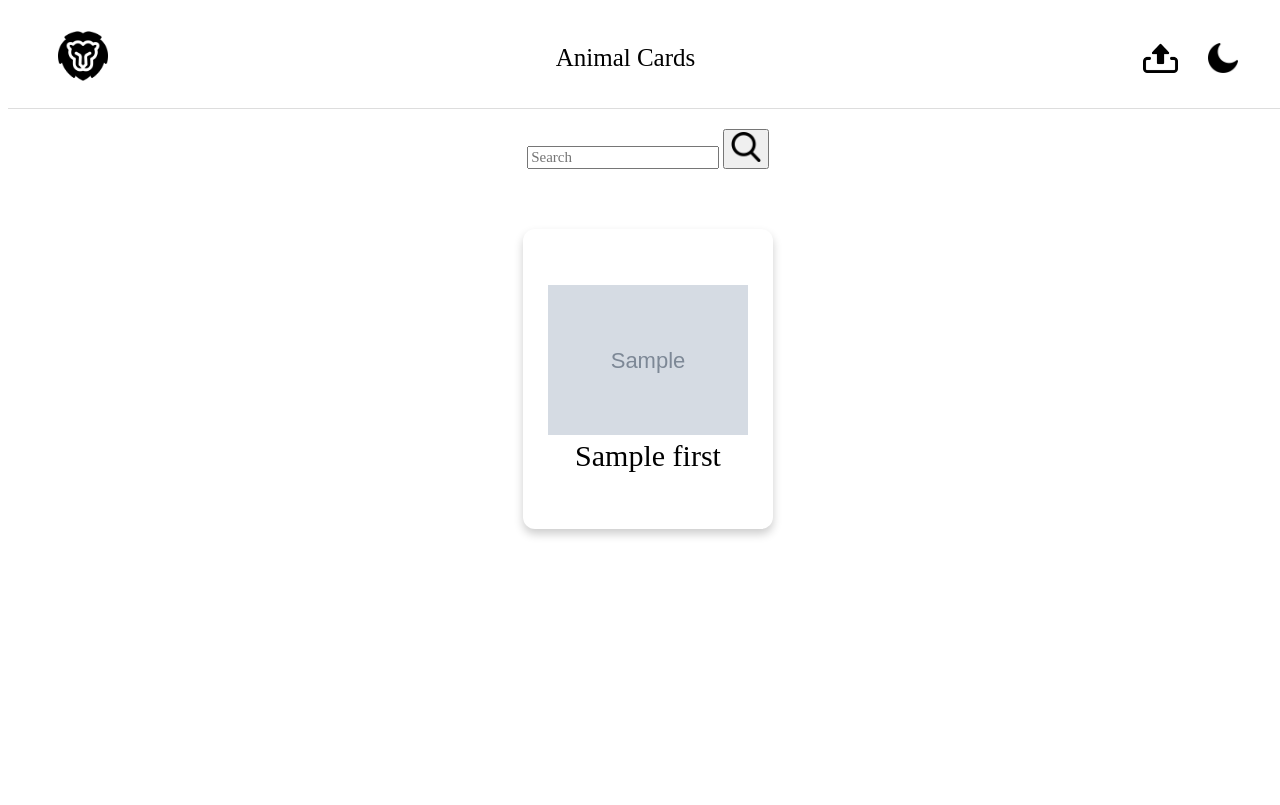
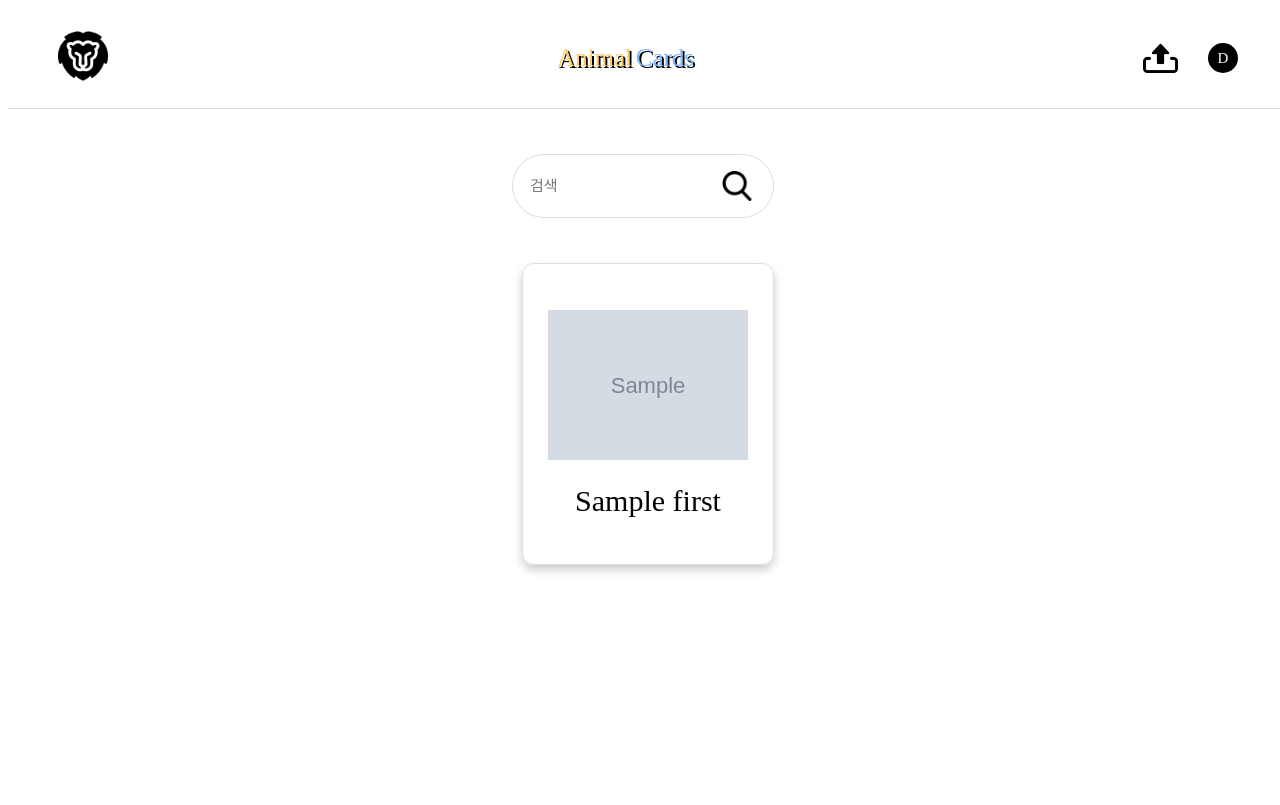
Before and after one commit to xion2664/2021_FEstudy, a Django app: page / in a window 1280 px wide. Shown: the top 805 px of the page. Run offline with Django 3.2, Linux system fonts and the light colour scheme; tables that the repository leaves empty hold one stand-in row (values such as "Sample post"); grey boxes marked "Sample" are stand-in pictures; some web fonts are replaced.

Commit message:
session01 assignment - 18_박시연

```diff
--- a/1주차/first/static/css/home.css
+++ b/1주차/first/static/css/home.css
@@ -1,7 +1,13 @@
-html,
+html {
+  width: 100%;
+  height: 100%;
+}
 body {
   width: 100%;
   height: 100%;
+}
+a {
+  text-decoration: none;
 }
 
 header {
@@ -20,6 +26,11 @@ header {
 .header__right {
   margin: 0px 50px 0px 50px;
 }
+.header__center {
+  display: flex;
+  align-items: center;
+  gap: 10px;
+}
 .header__right {
   display: flex;
   align-items: center;
@@ -28,9 +39,26 @@ header {
 #upload-img {
   margin-bottom: 5px;
 }
+#color-img {
+  width: 30px;
+  height: 30px;
+
+  border: none;
+  border-radius: 70px;
+  background-color: black;
+  color: white;
+  font-family: "Cafe24Ssurround";
+}
 .logo {
   font-family: "Cafe24Ssurround";
   font-size: 25px;
+  text-shadow: 2px 2px black;
+}
+#logo-front {
+  color: #ffcd69;
+}
+#logo-back {
+  color: #80b6ff;
 }
 
 .main {
@@ -56,7 +84,35 @@ header {
   justify-content: center;
   align-items: center;
 
-  padding: 20px;
+  padding-top: 40px;
+}
+.search-form {
+  display: flex;
+  justify-content: center;
+  align-items: center;
+
+  width: 200px;
+  border: solid #dddddd 1px;
+  border-radius: 50px;
+  color: #202020;
+  padding: 15px 30px 15px 30px;
+  margin: 5px 10px 5px 0px;
+  text-align: left;
+}
+.search-input {
+  height: 30px;
+  border: none;
+  background: none;
+
+  display: flex;
+  align-items: center;
+}
+.search-button {
+  border: none;
+  background: none;
+
+  display: flex;
+  align-items: center;
 }
 .container {
   display: flex;
@@ -74,8 +130,9 @@ header {
   flex-direction: column;
   justify-content: center;
   align-items: center;
+  gap: 20px;
 
-  background: #fff;
+  border: solid 1px #dddddd;
   border-radius: 12px;
   box-shadow: 0 5px 10px rgba(0, 0, 0, 0.2);
 }
@@ -99,3 +156,18 @@ footer {
   align-items: center;
   gap: 0px 10px;
 }
+
+.dark-mode {
+  background-color: #121212;
+  color: white;
+}
+.dark-mode header .header__center #logo-front {
+  color: #80b6ff;
+}
+.dark-mode header .header__center #logo-back {
+  color: #ffcd69;
+}
+.dark-mode header .header__right #color-img {
+  background-color: white;
+  color: black;
+}
--- a/1주차/first/templates/home.html
+++ b/1주차/first/templates/home.html
@@ -15,19 +15,37 @@
             <img src="{%static 'img/Logo.png'%}" alt="로고" height="50px">
         </div>
         <div class="header__center">
-            <span class="logo">Animal Cards</span>
+            <a href="{%url 'home'%}">
+                <span class="logo" id="logo-front">Animal</span>
+                <span class="logo" id="logo-back">Cards</span>
+            </a>
         </div>
         <div class="header__right">
             <img src="{%static 'img/upload.png'%}" alt="업로드" id="upload-img" height="35px">
-            <img src="{%static 'img/moon.png'%}" alt="다크모드" id="color-img" height="30px">
+            <button id="color-img" onclick="darkMode()">D</button>
         </div>
     </header>
+
+    <script>
+        function darkMode() {
+            var body = document.body;
+            body.classList.toggle("dark-mode");
+
+            var button = document.getElementById("color-img");
+            if(button.innerHTML == "D") {
+                button.innerHTML = "L";
+            }
+            else {
+                button.innerHTML = "D";
+            }
+        }
+    </script>
 
     <div class="main">
         <div class="center">
             <div class="search">
-                <form action="#" class="search-form" method="GET">
-                    <input type="text" name="search_text" class="search-input" placeholder="Search">
+                <form action="{%url 'home'%}" class="search-form" method="get">
+                    <input type="text" name="search_text" class="search-input" placeholder="검색">
                     <button class="search-button"><img src="{%static 'img/search.png'%}" alt="검색" height="30px"></button>
                 </form>
             </div>
--- a/1주차/first/views.py
+++ b/1주차/first/views.py
@@ -3,6 +3,12 @@ from django.shortcuts import render
 
 # Create your views here.
 
-def home (request) :
+
+def home(request):
     firsts = First.objects.all()
-    return render (request, 'home.html', {'firsts':firsts})
+    search_text = request.GET.get('search_text')
+    if search_text:
+        firsts = firsts.filter(title__icontains=search_text)
+        return render(request, 'home.html', {'firsts': firsts})
+
+    return render(request, 'home.html', {'firsts': firsts})
```
